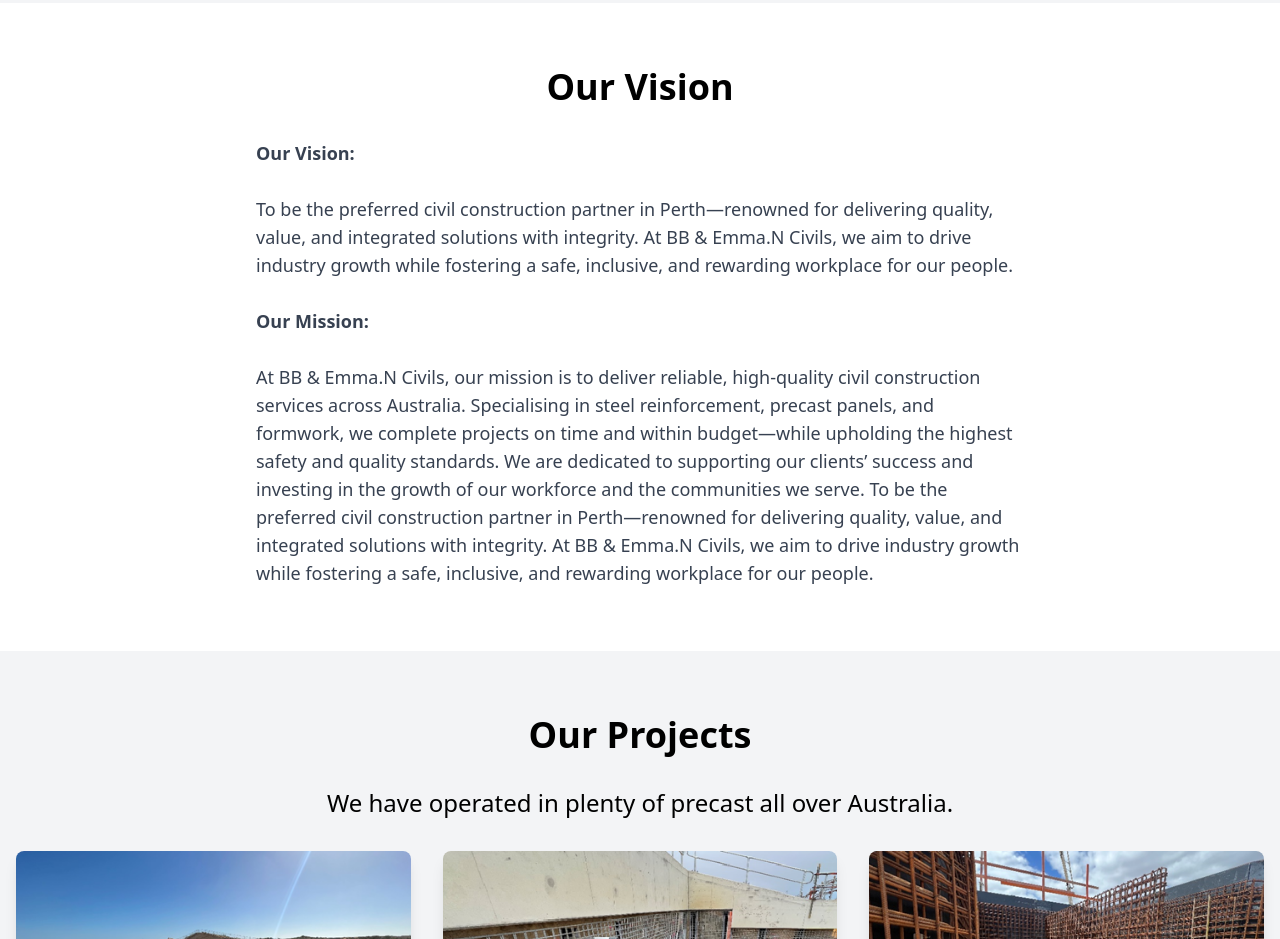
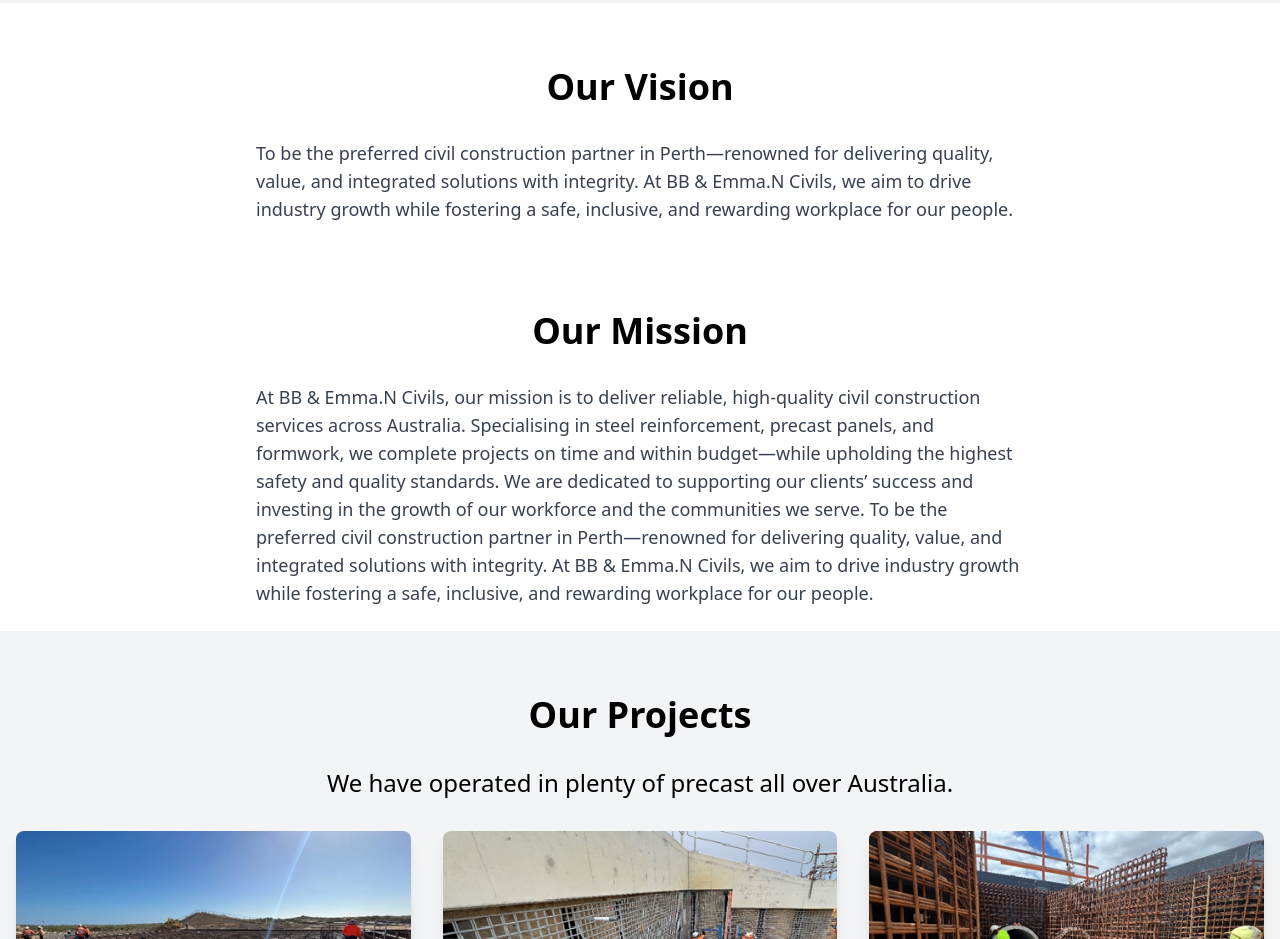
Before and after one commit to BatjiFF/bbemn, a plain HTML site: page index.html in a window 1280 px wide. Shown: the part 1800-2739 px from the top of the page. Drawn offline with nearby package versions, Linux system fonts and the light colour scheme.

Commit message:
Update index.html

```diff
--- a/index.html
+++ b/index.html
@@ -118,11 +118,16 @@ Our valued clients include <b>government agencies, local authorities, corporate
     <div class="container mx-auto px-4">
         <h2 class="text-4xl font-bold text-center mb-8">Our Vision</h2>
         <p class="text-lg text-gray-700 max-w-3xl mx-auto">
-            <b>Our Vision:</b><br/><br/>
+To be the preferred civil construction partner in Perth—renowned for delivering quality, value, and integrated solutions with integrity. At BB & Emma.N Civils, we aim to drive industry growth while fostering a safe, inclusive, and rewarding workplace for our people.
 
-To be the preferred civil construction partner in Perth—renowned for delivering quality, value, and integrated solutions with integrity. At BB & Emma.N Civils, we aim to drive industry growth while fostering a safe, inclusive, and rewarding workplace for our people.
-<br/><br/>
-<b>Our Mission: </b><br/><br/>
+    </div>
+</section>
+
+<!-- Our Mission Section -->
+<section id="vision" class="py-6 bg-white">
+    <div class="container mx-auto px-4">
+        <h2 class="text-4xl font-bold text-center mb-8">Our Mission</h2>
+        <p class="text-lg text-gray-700 max-w-3xl mx-auto">
 
 At BB & Emma.N Civils, our mission is to deliver reliable, high-quality civil construction services across Australia. Specialising in steel reinforcement, precast panels, and formwork, we complete projects on time and within budget—while upholding the highest safety and quality standards. We are dedicated to supporting our clients’ success and investing in the growth of our workforce and the communities we serve.
 To be the preferred civil construction partner in Perth—renowned for delivering quality, value, and integrated solutions with integrity. At BB & Emma.N Civils, we aim to drive industry growth while fostering a safe, inclusive, and rewarding workplace for our people.
```
